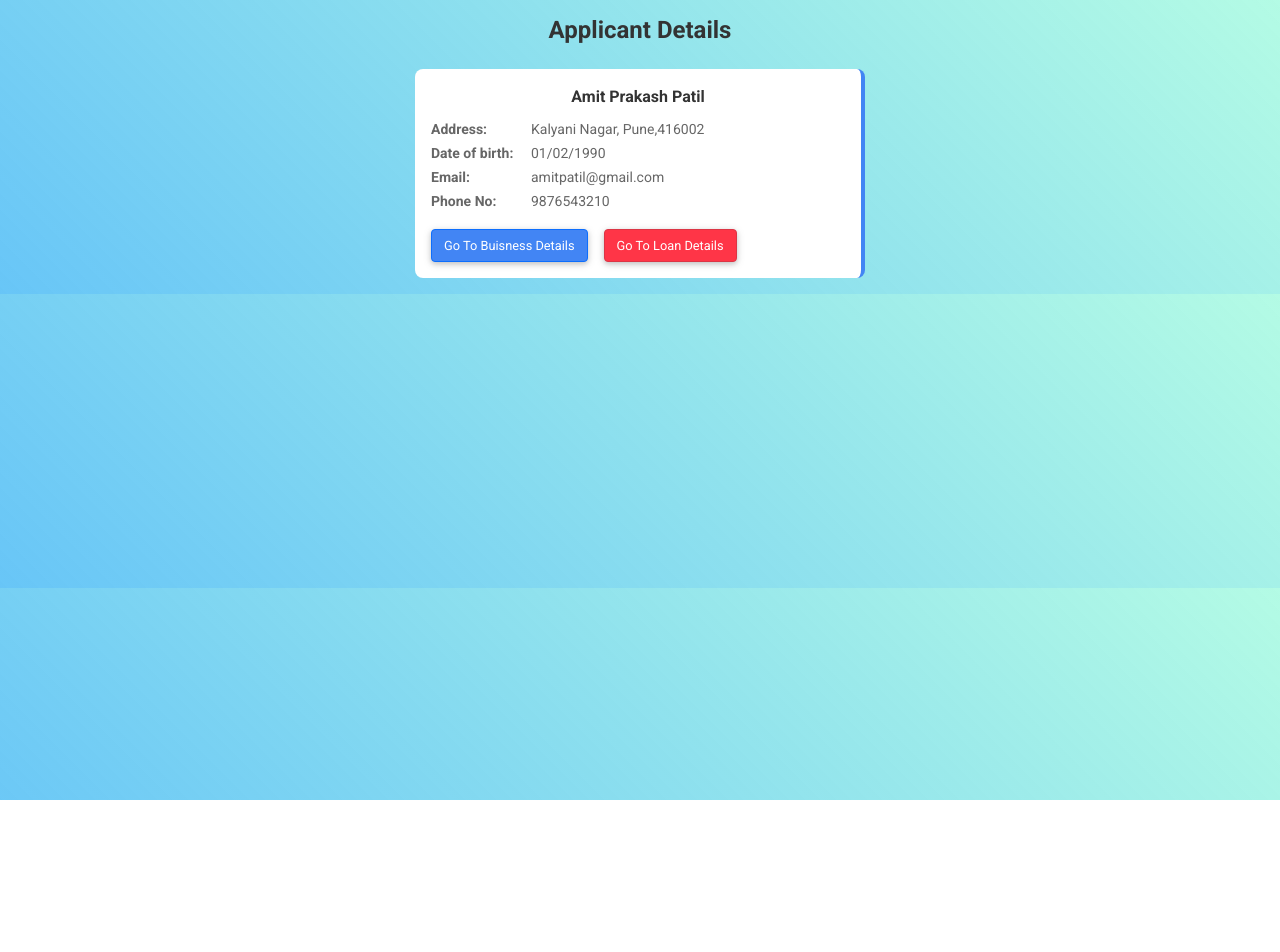
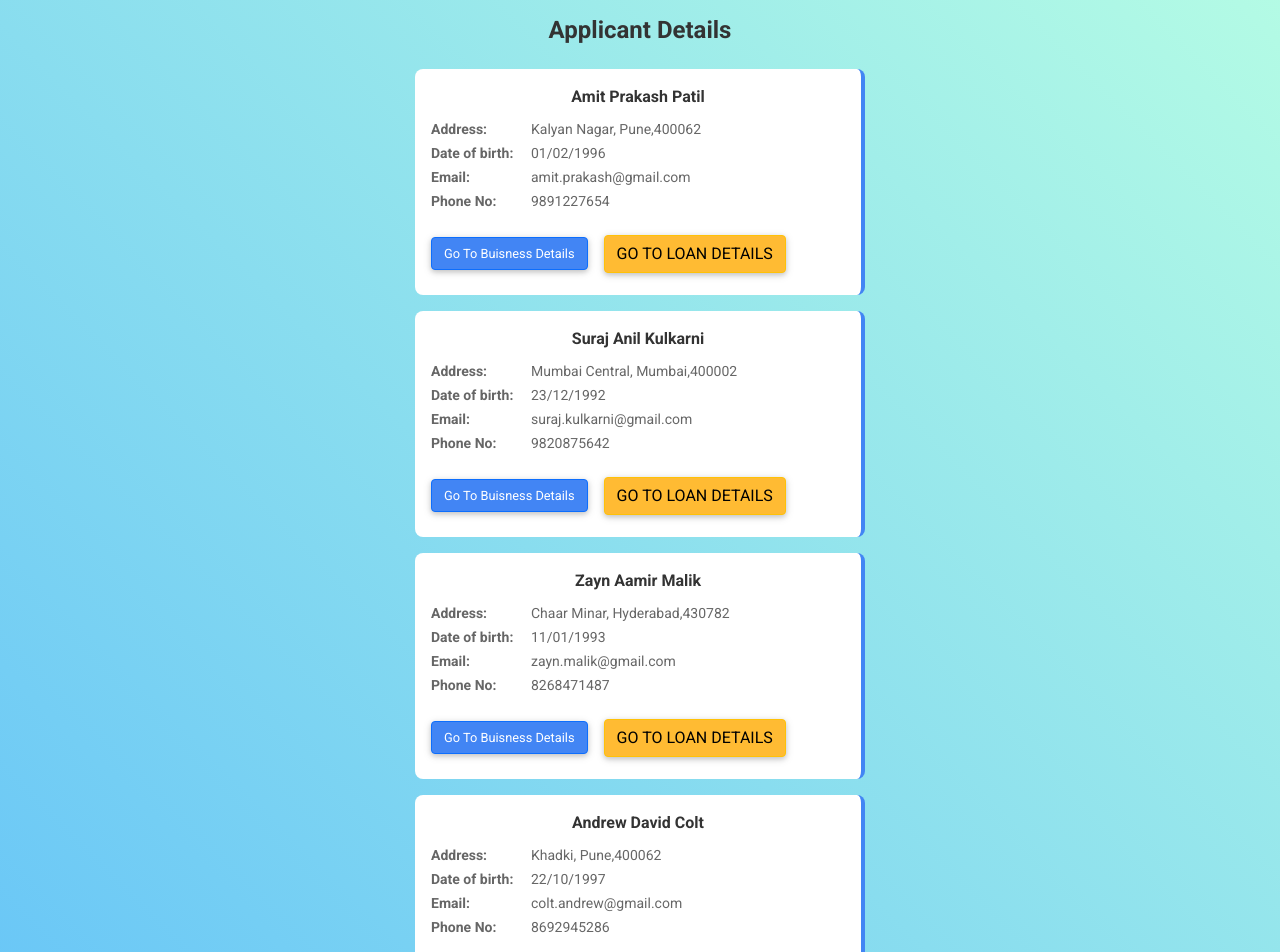
Before and after one commit to rifaq-ahmer/pb-aws-poc, a React (Create React App) app: page /viewApplicantsDetails in a window 1280 px wide. Shown: the top 952 px of the page. Before the commit the page ends 800 px from the top, so only its background shows below. Built offline with nearby package versions, Linux system fonts and the light colour scheme.

Commit message:
Completed UI with multiple DUMMY_DATA

```diff
--- a/src/Pages/ViewApplicantsDetails/viewApplicantDetails.jsx
+++ b/src/Pages/ViewApplicantsDetails/viewApplicantDetails.jsx
@@ -1,11 +1,56 @@
 import React from "react";
 import { Container } from "react-bootstrap";
-import CustomButton from "../../components/Button/button.component";
 import ApplicantCardComponent from "../../components/card/applicantCard.component";
 
 // import axios from "axios";
 
 function AppliacantDetails({ history }) {
+	const DUMMY_APPLICANTS_DATA = [
+		{
+			id: "1",
+			fName: "Amit",
+			mName: "Prakash",
+			lName: "Patil",
+			address: "Kalyan Nagar, Pune",
+			pincode: "400062",
+			email: "amit.prakash@gmail.com",
+			phoneNo: "9891227654",
+			dob: "01/02/1996",
+		},
+		{
+			id: "2",
+			fName: "Suraj",
+			mName: "Anil",
+			lName: "Kulkarni",
+			address: "Mumbai Central, Mumbai",
+			pincode: "400002",
+			email: "suraj.kulkarni@gmail.com",
+			phoneNo: "9820875642",
+			dob: "23/12/1992",
+		},
+		{
+			id: "3",
+			fName: "Zayn",
+			mName: "Aamir",
+			lName: "Malik",
+			address: "Chaar Minar, Hyderabad",
+			pincode: "430782",
+			email: "zayn.malik@gmail.com",
+			phoneNo: "8268471487",
+			dob: "11/01/1993",
+		},
+		{
+			id: "4",
+			fName: "Andrew",
+			mName: "David",
+			lName: "Colt",
+			address: "Khadki, Pune",
+			pincode: "400062",
+			email: "colt.andrew@gmail.com",
+			phoneNo: "8692945286",
+			dob: "22/10/1997",
+		},
+	];
 	// const [applicants, setApplicants] = useState([]);
 	// useEffect(() => {
 	// 	axios
@@ -24,37 +69,27 @@ function AppliacantDetails({ history }) {
 		history.push("/viewLoanDetails");
 	};
 
-	// const handleClick = () => {
-	// 	history.push("/buisnessDetailsForm");
-	// };
-
 	return (
 		<>
 			<div className="heading">
 				<h1>Applicant Details</h1>
 			</div>
 			<Container>
-				<ApplicantCardComponent
-					id={"1"}
-					fName={"Amit"}
-					mName={"Prakash"}
-					lName={"Patil"}
-					address={"Kalyani Nagar, Pune"}
-					pincode={"416002"}
-					email={"amitpatil@gmail.com"}
-					phoneNo={"9876543210"}
-					buisnessDetails={showBuisnessDetails}
-					loanDetails={showLoanDetails}
-					dob={"01/02/1990"}
-				></ApplicantCardComponent>
-				{/* <CustomButton
-					className="mt-3"
-					variant="primary"
-					type="button"
-					onClick={handleClick}
-				>
-					Save & Next
-				</CustomButton> */}
+				{DUMMY_APPLICANTS_DATA.map((applicant) => (
+					<ApplicantCardComponent
+						id={applicant.id}
+						fName={applicant.fName}
+						mName={applicant.mName}
+						lName={applicant.lName}
+						address={applicant.address}
+						pincode={applicant.pincode}
+						email={applicant.email}
+						phoneNo={applicant.phoneNo}
+						buisnessDetails={showBuisnessDetails}
+						loanDetails={showLoanDetails}
+						dob={applicant.dob}
+					/>
+				))}
 			</Container>
 		</>
 	);
--- a/src/Pages/ViewBuisnessDetails/viewBuisnessDetails.jsx
+++ b/src/Pages/ViewBuisnessDetails/viewBuisnessDetails.jsx
@@ -3,8 +3,37 @@ import { Container } from "react-bootstrap";
 import BuisnessCardComponent from "../../components/card/buisnessCard.component";
 
 function ViewBuisnessDetails({ history }) {
+	const DUMMY_BUISNESS_DETAILS = [
+		{
+			buisnessName: "Zomato Food",
+			buisnessAddress: "Pune",
+			buisnessContactNo: "9876543210",
+			buisnessDescription: "Online Food Delivery Service",
+		},
+		{
+			buisnessName: "Urban Clap",
+			buisnessAddress: "Pune",
+			buisnessContactNo: "9768312243",
+			buisnessDescription: "Home Saloon Service",
+		},
+		{
+			buisnessName: "Uber Eats",
+			buisnessAddress: "Mumbai",
+			buisnessContactNo: "9867412267",
+			buisnessDescription: "Online Food Delivery Service",
+		},
+		{
+			buisnessName: "Ola",
+			buisnessAddress: "Banglore",
+			buisnessContactNo: "9876273710",
+			buisnessDescription: "Online Cab Service",
+		},
+	];
 	const showApplicantDetails = () => {
 		history.push("/viewApplicantsDetails");
+	};
+	const showLoanDetails = () => {
+		history.push("/viewLoanDetails");
 	};
 
 	return (
@@ -13,13 +42,16 @@ function ViewBuisnessDetails({ history }) {
 				<h1>All Buisness Details</h1>
 			</div>
 			<Container>
-				<BuisnessCardComponent
-					buisnessName={"Zomato Food"}
-					buisnessAddress={"Pune"}
-					buisnessContactNo={"9876543210"}
-					buisnessDescription={"Online Food Delivery Service"}
-					applicantDetails={showApplicantDetails}
-				/>
+				{DUMMY_BUISNESS_DETAILS.map((buisness) => (
+					<BuisnessCardComponent
+						buisnessName={buisness.buisnessName}
+						buisnessAddress={buisness.buisnessAddress}
+						buisnessContactNo={buisness.buisnessContactNo}
+						buisnessDescription={buisness.buisnessDescription}
+						applicantDetails={showApplicantDetails}
+						loanDetails={showLoanDetails}
+					/>
+				))}
 			</Container>
 		</>
 	);
--- a/src/Pages/ViewLoanDetails/viewLoanDetails.jsx
+++ b/src/Pages/ViewLoanDetails/viewLoanDetails.jsx
@@ -2,13 +2,47 @@ import React from "react";
 import LoanCardComponent from "../../components/card/loanCard.component";
 
 function ViewLoanDetails({ history }) {
+	const DUMMY_LOAN_DETAILS = [
+		{
+			name: "Amit Prakash Patil",
+			address: "Pune",
+			description: "Loan For Food Buisness",
+			amount: 200000,
+		},
+		{
+			name: "Zayn Aamir Malik",
+			address: "Hyderabad",
+			description: "Loan For Shop",
+			amount: 700000,
+		},
+		{
+			name: "Andrew David Colt",
+			address: "Mumbai",
+			description: "Loan For Taxi",
+			amount: 50000,
+		},
+		{
+			name: "Suraj Anil Kulkarni",
+			address: "Banglore",
+			description: "Loan For Saloon Buisness",
+			amount: 300000,
+		},
+	];
 	const showApplicantDetails = () => {
 		history.push("/viewApplicantsDetails");
 	};
 	return (
 		<div className="heading">
 			<h1>All Loan Details</h1>
-			<LoanCardComponent applicantDetails={showApplicantDetails} />
+			{DUMMY_LOAN_DETAILS.map((loan) => (
+				<LoanCardComponent
+					name={loan.name}
+					address={loan.address}
+					description={loan.description}
+					amount={loan.amount}
+					applicantDetails={showApplicantDetails}
+				/>
+			))}
 		</div>
 	);
 }
--- a/src/components/card/applicantCard.component.jsx
+++ b/src/components/card/applicantCard.component.jsx
@@ -58,7 +58,7 @@ function ApplicantCardComponent({
 					<Button variant="primary" onClick={buisnessDetails}>
 						Go to Buisness Details
 					</Button>
-					<Button variant="danger" onClick={loanDetails}>
+					<Button variant="warning" onClick={loanDetails}>
 						Go to Loan Details
 					</Button>
 				</div>
--- a/src/components/card/buisnessCard.component.jsx
+++ b/src/components/card/buisnessCard.component.jsx
@@ -7,6 +7,7 @@ function BuisnessCardComponent({
 	buisnessContactNo,
 	buisnessDescription,
 	applicantDetails,
+	loanDetails,
 }) {
 	return (
 		//<Card style={{ width: "18rem", marginRight: "20px" }} className="mt-4">
@@ -41,6 +42,9 @@ function BuisnessCardComponent({
 					<Button variant="primary" onClick={applicantDetails}>
 						Go to Applicant Details
 					</Button>
+					<Button variant="warning" onClick={loanDetails}>
+						Go to Loan Details
+					</Button>
 				</div>
 			</section>
 		</section>
--- a/src/components/card/loanCard.component.jsx
+++ b/src/components/card/loanCard.component.jsx
@@ -7,6 +7,10 @@ function LoanCardComponent({
 	loanApplicationDescription,
 	loanApplicationStatus,
 	loanApplicationBankerComment,
+	name,
+	address,
+	amount,
+	description,
 	applicantDetails,
 }) {
 	return (
@@ -26,15 +30,18 @@ function LoanCardComponent({
 
 		<section className="user-card-details-outer">
 			<section className="user-card-details">
-					<div className="user-title">User 1</div>
+				<div className="user-title">{`${name}`}</div>
 				<div>
-						<strong>Address:</strong>Pune
+					<strong>Address:</strong>
+					{`${address}`}
 				</div>
 				<div>
-						<strong>Amount:</strong>7,00,000
+					<strong>Amount:</strong>
+					{`${amount}`}
 				</div>
 				<div>
-						<strong>Discription:</strong>lorem ipsum dolor sit amet, lorem ipsum
+					<strong>Discription:</strong>
+					{`${description}`}
 				</div>
 				<div className="btn-otuer">
 					<Button variant="primary" onClick={applicantDetails}>
```
Lines whose indentation alone changed are shown as unchanged.
